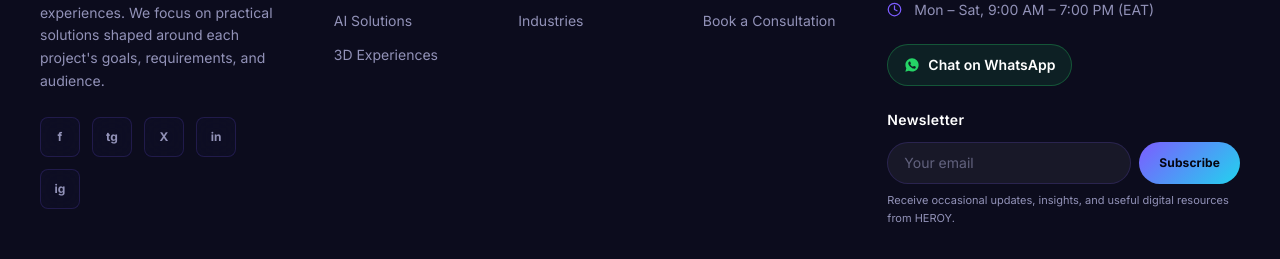
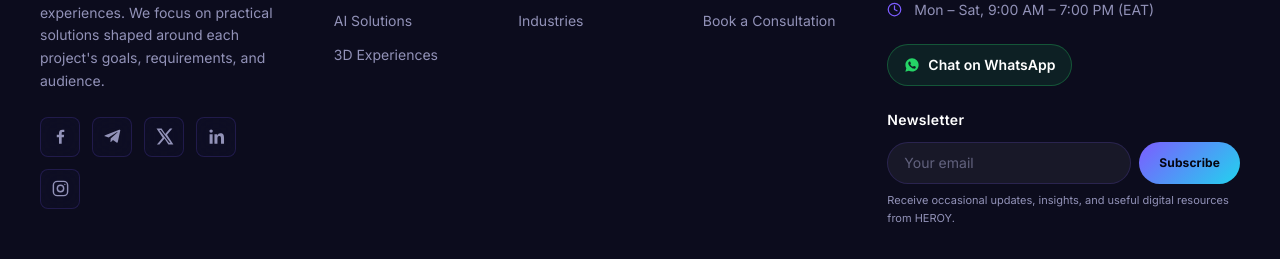
Before and after one commit to Yetemare-Yibeltal/HEROY-Digital-marketing-Website, a Next.js app in the folder frontend/: page /blog in a window 1280 px wide. Shown: the part 2791-3050 px from the top of the page. Built offline with nearby package versions, Linux system fonts and the light colour scheme; no server answers.

Commit message:
replace social link initials with brand icons

```diff
--- a/frontend/src/components/sections/Footer.tsx
+++ b/frontend/src/components/sections/Footer.tsx
@@ -42,18 +42,83 @@ const resourceLinks = [
 const socialLinks = [
   {
     label: "Facebook",
-    short: "f",
+    icon: "facebook",
     href: "https://facebook.com/heroydigitalsolution",
   },
   {
     label: "Telegram",
-    short: "tg",
+    icon: "telegram",
     href: "https://t.me/heroy_digital_solution2026",
   },
-  { label: "X", short: "X", href: "#" },
-  { label: "LinkedIn", short: "in", href: "#" },
-  { label: "Instagram", short: "ig", href: "#" },
-];
+  { label: "X", icon: "x", href: "#" },
+  { label: "LinkedIn", icon: "linkedin", href: "#" },
+  { label: "Instagram", icon: "instagram", href: "#" },
+] as const;
+
+type SocialPlatform = (typeof socialLinks)[number]["icon"];
+
+function SocialIcon({ platform }: { platform: SocialPlatform }) {
+  const commonProps = {
+    width: 19,
+    height: 19,
+    viewBox: "0 0 24 24",
+    fill: "currentColor",
+    "aria-hidden": true as const,
+    focusable: false as const,
+  };
+
+  switch (platform) {
+    case "facebook":
+      return (
+        <svg {...commonProps}>
+          <path d="M13.5 21v-8h2.7l.4-3.1h-3.1v-2c0-.9.3-1.5 1.6-1.5h1.7V3.6c-.3 0-1.3-.1-2.5-.1-2.5 0-4.2 1.5-4.2 4.3v2.1H7.3V13h2.8v8h3.4Z" />
+        </svg>
+      );
+
+    case "telegram":
+      return (
+        <svg {...commonProps}>
+          <path d="M21.9 4.2 18.7 19c-.2 1-.8 1.2-1.6.7l-4.5-3.3-2.2 2.1c-.3.3-.5.5-1 .5l.3-4.6 8.4-7.6c.4-.4-.1-.6-.6-.3L7.1 13.2l-4.5-1.4c-1-.3-1-1 .2-1.5L20.4 3.5c.8-.3 1.8.2 1.5.7Z" />
+        </svg>
+      );
+
+    case "x":
+      return (
+        <svg {...commonProps}>
+          <path d="M18.9 2H22l-6.8 7.8L23.2 22h-6.3L12 14.6 5.6 22H2.4l7.3-8.4L1.9 2h6.5l4.5 6.8L18.9 2Zm-1.1 18h1.7L7.4 3.9H5.6L17.8 20Z" />
+        </svg>
+      );
+
+    case "linkedin":
+      return (
+        <svg {...commonProps}>
+          <path d="M5.2 3a2.2 2.2 0 1 0 0 4.4 2.2 2.2 0 0 0 0-4.4ZM3.3 9h3.8v12H3.3V9Zm6.1 0H13v1.6h.1A4.1 4.1 0 0 1 16.8 8c4 0 4.7 2.6 4.7 6V21h-3.8v-6.2c0-1.5 0-3.4-2.1-3.4s-2.4 1.6-2.4 3.3V21H9.4V9Z" />
+        </svg>
+      );
+
+    case "instagram":
+      return (
+        <svg
+          {...commonProps}
+          fill="none"
+          stroke="currentColor"
+          strokeWidth="1.8"
+          strokeLinecap="round"
+          strokeLinejoin="round"
+        >
+          <rect x="3" y="3" width="18" height="18" rx="5" />
+          <circle cx="12" cy="12" r="4" />
+          <circle
+            cx="17.5"
+            cy="6.8"
+            r="0.8"
+            fill="currentColor"
+            stroke="none"
+          />
+        </svg>
+      );
+  }
+}
 
 const trustBadges = [
   { icon: MessageCircle, label: "Free Consultation" },
@@ -83,14 +148,14 @@ export default function Footer() {
           method: "POST",
           headers: { "Content-Type": "application/json" },
           body: JSON.stringify({ email: email.trim() }),
-        }
+        },
       );
 
       const data = await response.json();
 
       if (!response.ok) {
         throw new Error(
-          data.error || "Something went wrong. Please try again."
+          data.error || "Something went wrong. Please try again.",
         );
       }
 
@@ -100,7 +165,7 @@ export default function Footer() {
       setSubscribeError(
         err instanceof Error
           ? err.message
-          : "Something went wrong. Please try again."
+          : "Something went wrong. Please try again.",
       );
     } finally {
       setSubscribing(false);
@@ -151,9 +216,9 @@ export default function Footer() {
             <p className="text-sm text-muted leading-relaxed max-w-sm mb-6">
               HEROY Digital Solutions is an Ethiopia-based digital studio
               working across web development, mobile applications, digital
-              marketing, SEO, AI solutions, and interactive digital
-              experiences. We focus on practical solutions shaped around each
-              project&apos;s goals, requirements, and audience.
+              marketing, SEO, AI solutions, and interactive digital experiences.
+              We focus on practical solutions shaped around each project&apos;s
+              goals, requirements, and audience.
             </p>
 
             <div className="flex gap-3 flex-wrap">
@@ -164,7 +229,7 @@ export default function Footer() {
                   aria-label={s.label}
                   className="w-10 h-10 rounded-lg glass flex items-center justify-center text-muted hover:text-white hover:border-primary/50 transition-colors text-xs font-bold"
                 >
-                  {s.short}
+                  <SocialIcon platform={s.icon} />
                 </a>
               ))}
             </div>
@@ -234,18 +299,12 @@ export default function Footer() {
 
             <ul className="flex flex-col gap-3 mb-6">
               <li className="flex items-start gap-3 text-sm text-muted">
-                <MapPin
-                  size={15}
-                  className="text-primary mt-0.5 shrink-0"
-                />
+                <MapPin size={15} className="text-primary mt-0.5 shrink-0" />
                 Injibara, Awi Zone, Amhara, Ethiopia
               </li>
 
               <li className="flex items-start gap-3 text-sm text-muted">
-                <Mail
-                  size={15}
-                  className="text-primary mt-0.5 shrink-0"
-                />
+                <Mail size={15} className="text-primary mt-0.5 shrink-0" />
 
                 <a
                   href="mailto:Heroydigitalsolution@gmail.com"
@@ -256,10 +315,7 @@ export default function Footer() {
               </li>
 
               <li className="flex items-start gap-3 text-sm text-muted">
-                <Phone
-                  size={15}
-                  className="text-primary mt-0.5 shrink-0"
-                />
+                <Phone size={15} className="text-primary mt-0.5 shrink-0" />
 
                 <a
                   href="tel:+251923853252"
@@ -292,10 +348,7 @@ export default function Footer() {
               </li>
 
               <li className="flex items-start gap-3 text-sm text-muted">
-                <Clock
-                  size={15}
-                  className="text-primary mt-0.5 shrink-0"
-                />
+                <Clock size={15} className="text-primary mt-0.5 shrink-0" />
                 Mon – Sat, 9:00 AM – 7:00 PM (EAT)
               </li>
             </ul>
@@ -357,9 +410,7 @@ export default function Footer() {
                 </p>
 
                 {subscribeError && (
-                  <p className="text-xs text-red-400 mt-2">
-                    {subscribeError}
-                  </p>
+                  <p className="text-xs text-red-400 mt-2">{subscribeError}</p>
                 )}
               </>
             )}
@@ -368,8 +419,8 @@ export default function Footer() {
 
         <div className="mt-12 pt-6 border-t border-border flex flex-col sm:flex-row items-center justify-between gap-4 text-xs text-muted">
           <p>
-            &copy; {new Date().getFullYear()} HEROY Digital Solutions. Built
-            by Ethiopian engineers.
+            &copy; {new Date().getFullYear()} HEROY Digital Solutions. Built by
+            Ethiopian engineers.
           </p>
 
           <div className="flex items-center gap-5">
@@ -380,17 +431,11 @@ export default function Footer() {
               Privacy Policy
             </Link>
 
-            <Link
-              href="/terms"
-              className="hover:text-white transition-colors"
-            >
+            <Link href="/terms" className="hover:text-white transition-colors">
               Terms
             </Link>
 
-            <Link
-              href="/faq"
-              className="hover:text-white transition-colors"
-            >
+            <Link href="/faq" className="hover:text-white transition-colors">
               FAQ
             </Link>
 
```
